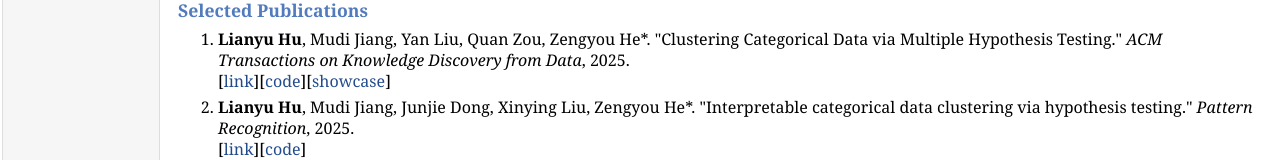
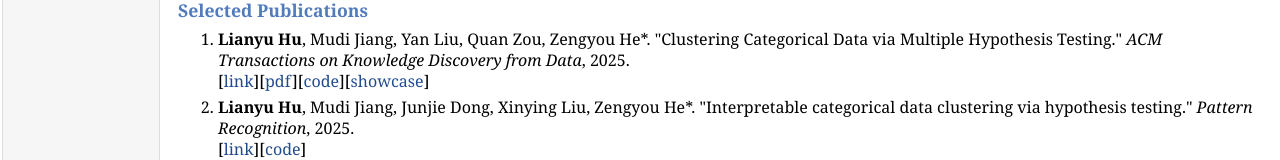
Before and after one commit to hulianyu/hulianyu.github.io, a plain HTML site: page index.html in a window 1280 px wide. Shown: the part 725-885 px from the top of the page. Drawn offline with Linux system fonts and the light colour scheme.

Commit message:
Update index.html

```diff
--- a/index.html
+++ b/index.html
@@ -69,7 +69,7 @@ My research interests include Machine Learning, Data Mining, and Causal Inferenc
 <h3>Selected Publications</h3>
 <ol>
   <li><p><b>Lianyu Hu</b>, Mudi Jiang, Yan Liu, Quan Zou, Zengyou He*. "Clustering Categorical Data via Multiple Hypothesis Testing." <i>ACM Transactions on Knowledge Discovery from Data</i>, 2025. <br>
-    [<a href="https://doi.org/10.1145/3735977">link</a>][<a href="https://github.com/hulianyu/MHTC">code</a>][<a href="https://link.growkudos.com/1ex9syjmups">showcase</a>]</p>
+    [<a href="https://doi.org/10.1145/3735977">link</a>][<a href="https://hulianyu.xyz/papers/MHTC-TKDD.pdf">pdf</a>][<a href="https://github.com/hulianyu/MHTC">code</a>][<a href="https://link.growkudos.com/1ex9syjmups">showcase</a>]</p>
 <li><p><b>Lianyu Hu</b>, Mudi Jiang, Junjie Dong, Xinying Liu, Zengyou He*. "Interpretable categorical data clustering via hypothesis testing." <i>Pattern Recognition</i>, 2025. <br>
   [<a href="https://doi.org/10.1016/j.patcog.2025.111364">link</a>][<a href="https://github.com/hulianyu/SigTree">code</a>]</p>
 <li><p><b>Lianyu Hu</b>, Junjie Dong, Mudi Jiang, Yan Liu, and Zengyou He*. "Clusterability test for categorical data." <i>Knowledge and Information Systems</i>, 2025. <br>
```
